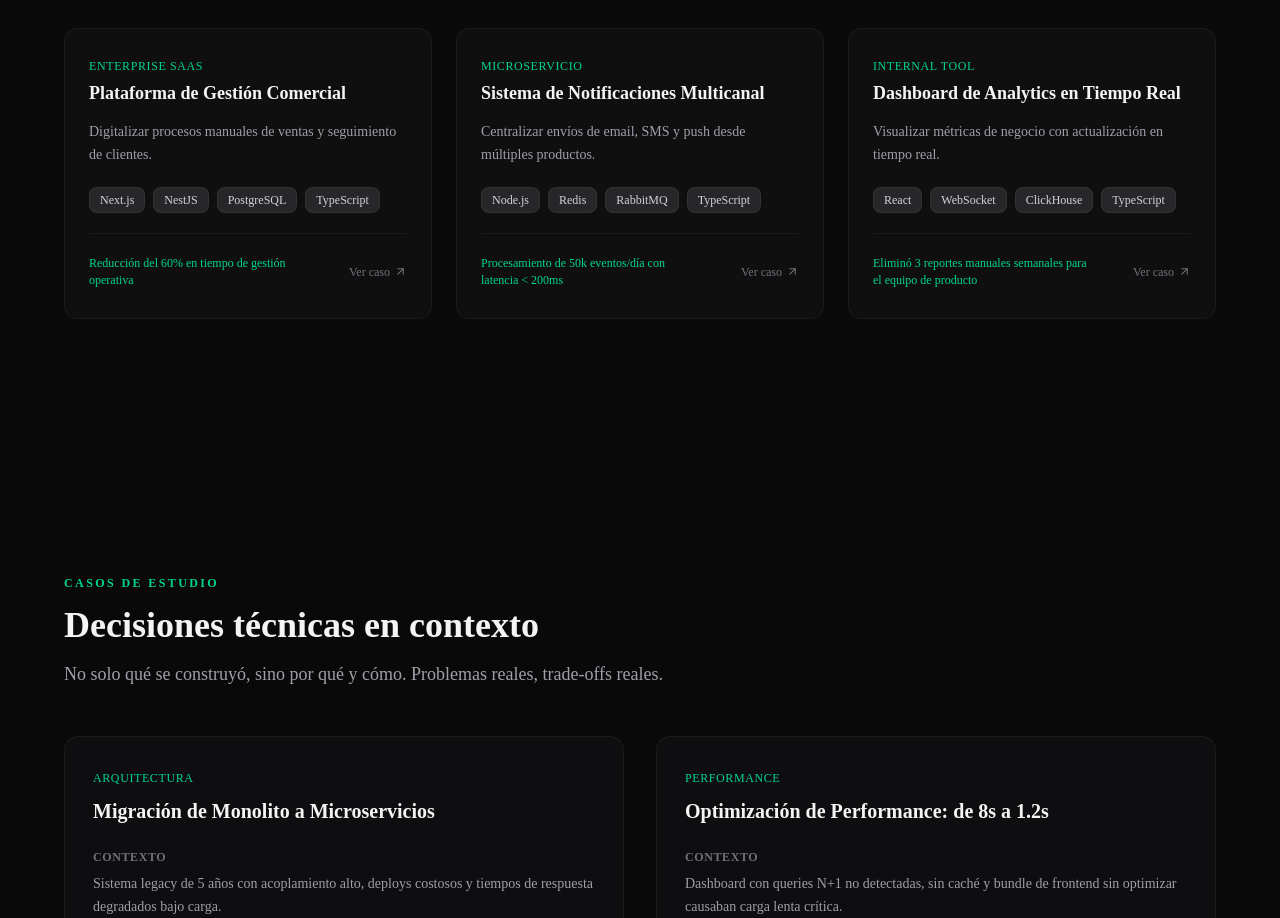
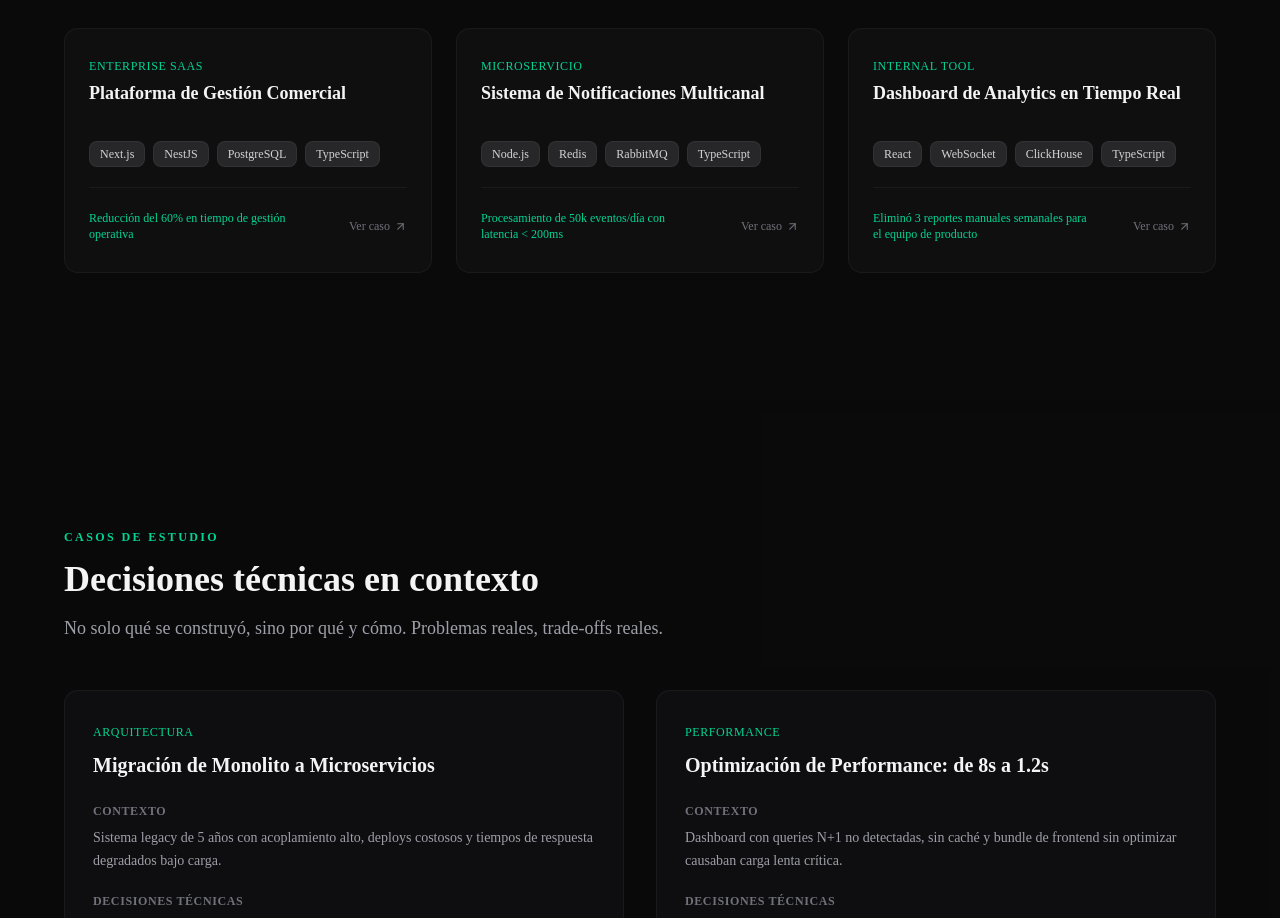
Before and after one commit to jonathanleivag/jonathanleivag, a Next.js app: page / in a window 1280 px wide. Shown: the part 1620-2538 px from the top of the page. Built offline with nearby package versions, Linux system fonts and the light colour scheme.

Commit message:
feat: connect ProjectCard to content/projects type

```diff
--- a/components/ui/ProjectCard.tsx
+++ b/components/ui/ProjectCard.tsx
@@ -1,5 +1,5 @@
 import { ArrowUpRight } from 'lucide-react'
-import type { Project } from '@/lib/types'
+import type { Project } from '@/content/projects'
 
 interface ProjectCardProps {
   project: Project
@@ -19,7 +19,7 @@ export function ProjectCard({ project }: ProjectCardProps) {
         </div>
       </div>
 
-      <p className="text-zinc-400 text-sm leading-relaxed mb-5 flex-1">{project.problem}</p>
+      <p className="text-zinc-400 text-sm leading-relaxed mb-5 flex-1">{project.summary}</p>
 
       <div className="flex flex-wrap gap-2 mb-5">
         {project.stack.map((tech) => (
```
